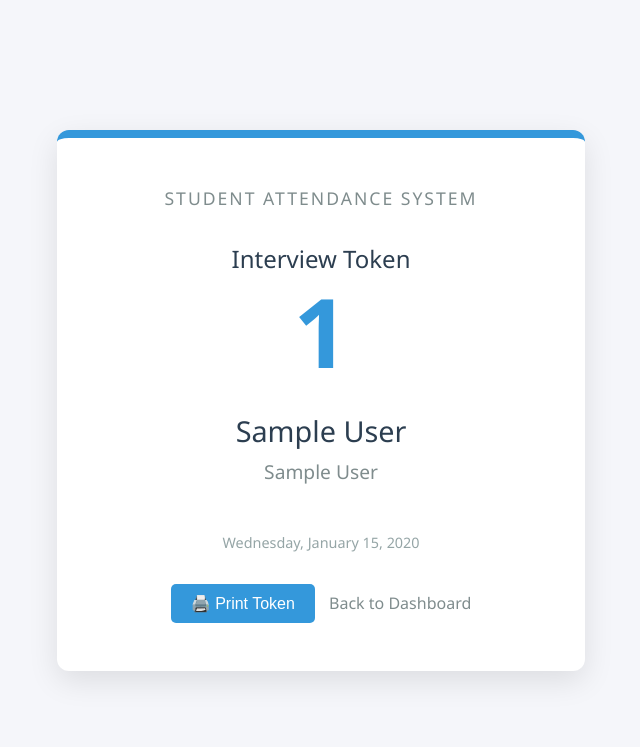
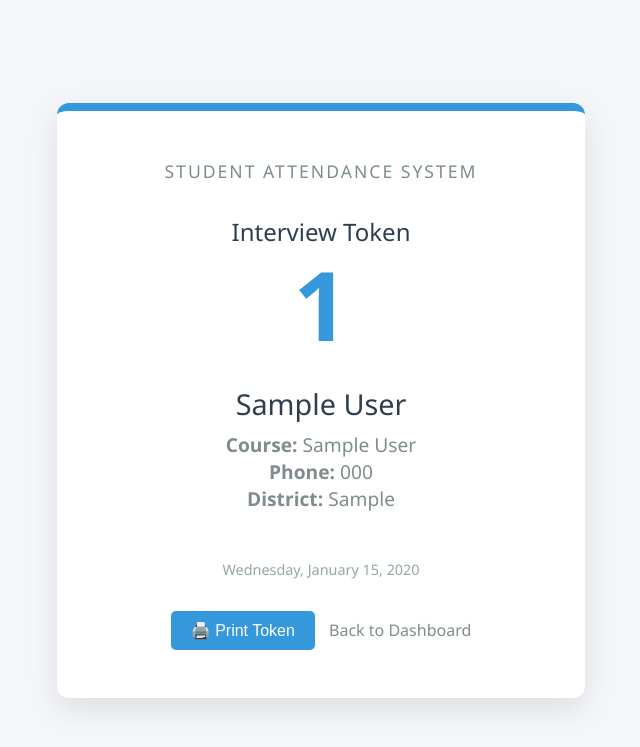
Before and after one commit to Suhailirfani/new-erp, a Django app: page /enquiries/1/token/print/ in a window 1280 px wide. Shown: the top 747 px of the page, without its empty margins (319-959 px from the left). Run offline with Django 5.2, Linux system fonts and the light colour scheme; tables that the repository leaves empty hold one stand-in row (values such as "Sample post").

Commit message:
Include all enquiry details on printed token

```diff
--- a/students/templates/students/enquiry_token_print.html
+++ b/students/templates/students/enquiry_token_print.html
@@ -75,7 +75,11 @@
         <h1 class="token-number">{{ enquiry.token_number }}</h1>
 
         <div class="candidate-name">{{ enquiry.name }}</div>
-        <div class="candidate-course">{{ enquiry.course.name }}</div>
+        <div class="candidate-course">
+            <strong>Course:</strong> {{ enquiry.course.name }}<br>
+            <strong>Phone:</strong> {{ enquiry.phone }}<br>
+            <strong>District:</strong> {{ enquiry.district }}
+        </div>
 
         <div class="date">{{ enquiry.updated_at|date:"l, F j, Y" }}</div>
 
```
